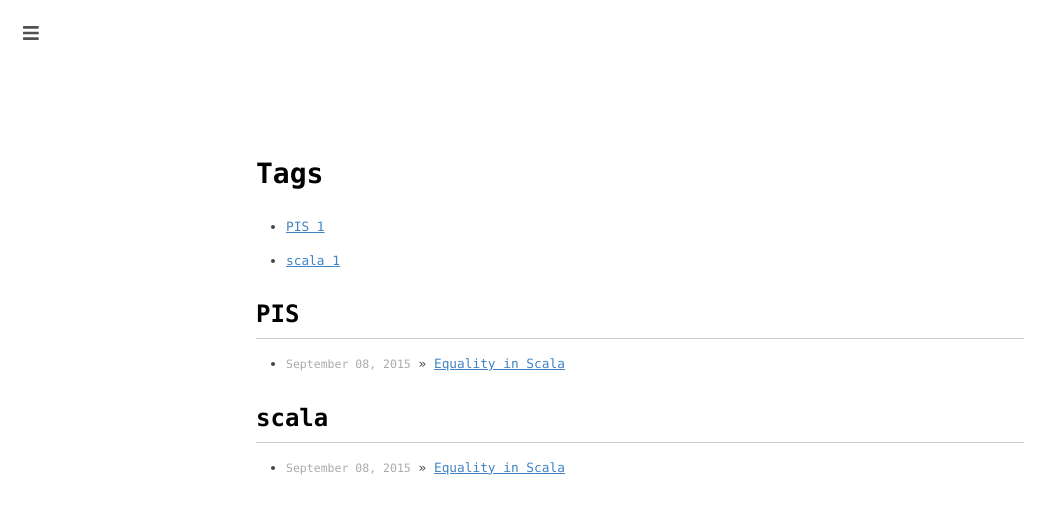
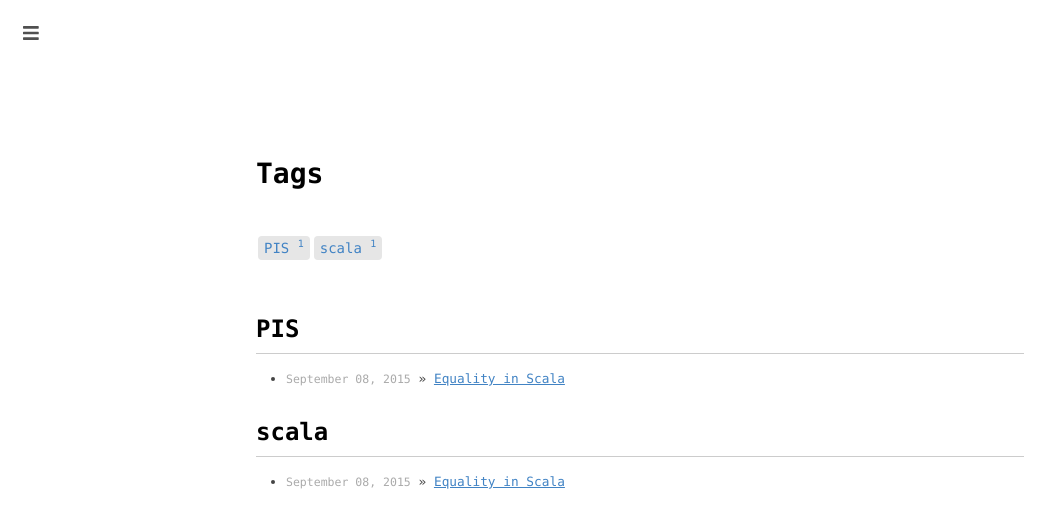
Before and after one commit to rtfmplz/rtfmplz.github.io, a Jekyll site: the page built from tags.md, in a window 1280 px wide. Shown: the top 528 px of the page, without its empty margins (0-1064 px from the left). Built offline with Jekyll 4.4.1, drawn with Linux system fonts in a browser that asks for light colours; nearby versions of some CDN libraries; comment, search, counter and statistics services are not loaded.

Commit message:
tags.scss 추가

```diff
--- /dev/null
+++ b/_sass/tags.scss
@@ -0,0 +1,46 @@
+/*****************************************************************************/
+/*
+/* Tags
+/*
+/*****************************************************************************/
+
+.tag-box {
+    list-style: none;
+    margin: 0;
+    padding: 4px 0;
+    overflow: hidden;
+    *zoom: 1;
+  }
+
+  .tag-box:before, .tag-box:after {
+    display: table;
+    content: "";
+    line-height: 0;
+  }
+
+  .tag-box:after {
+    clear: both;
+  }
+
+  .tag-box.inline li {
+    float: left;
+    font-size: 14px;
+    font-size: 0.875rem;
+    line-height: 2.5;
+  }
+
+  .tag-box a {
+    padding: 4px 6px;
+    margin: 2px;
+    background-color: #e6e6e6;
+    -webkit-border-radius: 4px;
+    -moz-border-radius: 4px;
+    border-radius: 4px;
+    text-decoration: none;
+  }
+
+  .tag-box a span {
+    vertical-align: super;
+    font-size: 10px;
+    font-size: 0.625rem;
+  }
--- a/assets/main.scss
+++ b/assets/main.scss
@@ -4,3 +4,4 @@
 @import 'sidebar';
 @import 'masthead';
 @import 'highlight';
+@import 'tags';
```
